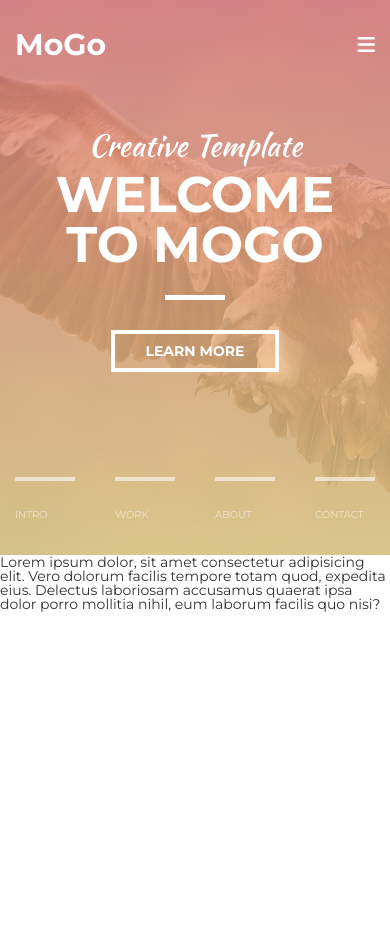
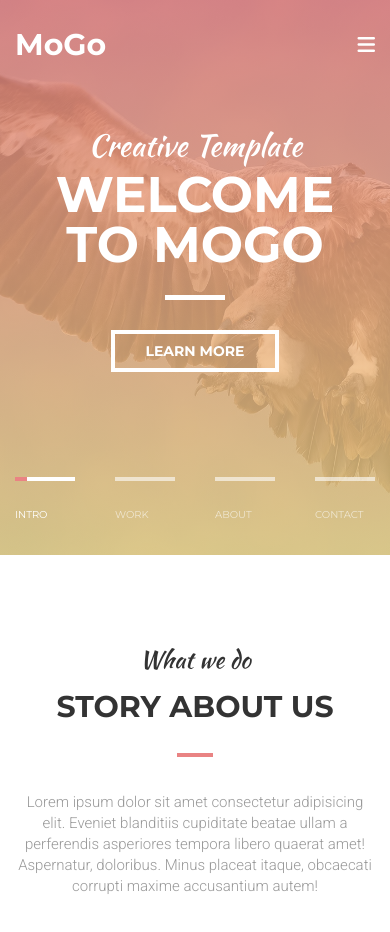
Before and after one commit to TranDangKhoi/mogo-project, a React (Create React App) app in the folder mogo-project/: page / in a window 390 px wide. Shown: the top 932 px of the page. Before the commit the page ends 844 px from the top, so only its background shows below. Built offline with nearby package versions, Linux system fonts and the light colour scheme.

Commit message:
:+1: Create more mixins, finish responsive header and preparing for about us

```diff
--- /dev/null
+++ b/mogo-project/src/components/container/Container.js
@@ -0,0 +1,7 @@
+import React from "react";
+
+const Container = ({ children }) => {
+  return <div className="container">{children}</div>;
+};
+
+export default Container;
--- a/mogo-project/src/components/header/Header.js
+++ b/mogo-project/src/components/header/Header.js
@@ -4,15 +4,16 @@ import { useExpandNavigation } from "../../hooks/useExpandNavigation";
 import "./_header.scss";
 import "./HeaderData";
 import { HeaderTopData, HeaderBottomData } from "./HeaderData";
+import Container from "../container/Container";
 const Header = () => {
   return (
     <>
       <header className="header">
-        <div className="container">
+        <Container>
           <HeaderTop></HeaderTop>
           <HeaderContent></HeaderContent>
           <HeaderBottom></HeaderBottom>
-        </div>
+        </Container>
       </header>
     </>
   );
@@ -64,7 +65,12 @@ const HeaderBottom = () => {
     <div className="header-bottom">
       {HeaderBottomData.length > 0 &&
         HeaderBottomData.map((item) => (
-          <div className="header-bottom-item" key={item.id}>
+          <div
+            className={`header-bottom-item ${
+              item.currentlyIn ? "is-active" : null
+            }`}
+            key={item.id}
+          >
             <span className="header-bottom-number">{item.order}</span>
             <span className="header-bottom-text">{item.title}</span>
           </div>
--- a/mogo-project/src/components/header/HeaderData.js
+++ b/mogo-project/src/components/header/HeaderData.js
@@ -41,20 +41,24 @@ export const HeaderBottomData = [
     id: 1,
     order: "01",
     title: "Intro",
+    currentlyIn: true,
   },
   {
     id: 2,
     order: "02",
     title: "Work",
+    currentlyIn: false,
   },
   {
     id: 3,
     order: "03",
     title: "About",
+    currentlyIn: false,
   },
   {
     id: 4,
     order: "04",
     title: "Contact",
+    currentlyIn: false,
   },
 ];
--- a/mogo-project/src/components/header/_header.scss
+++ b/mogo-project/src/components/header/_header.scss
@@ -1,4 +1,4 @@
-@import "../../helper/variable";
+@import "../../helper/styles";
 
 .header {
   min-height: 100rem;
@@ -62,11 +62,10 @@
       content: "";
       position: absolute;
       bottom: 0;
-      left: 50%;
+      @include absoluteCenter(horizontal);
       width: 6rem;
       height: 5px;
       background: white;
-      transform: translateX(-50%);
     }
   }
   &-content-more {
@@ -102,8 +101,9 @@
       &::before {
         content: "";
         position: absolute;
-        height: 4px;
-        width: 20%;
+        // height: 4px;
+        // width: 20%;
+        @include size(20%, 4px);
         background: $primary-color;
         top: 0;
         left: 0;
@@ -147,6 +147,10 @@
       display: inline-block;
       padding-bottom: 0.6rem;
       border-bottom: 4px solid transparent;
+    }
+    &-menu-link:hover {
+      border-bottom: 4px solid $secondary-color;
+      color: $secondary-color;
     }
     &-menu-icon {
       color: white;
--- /dev/null
+++ b/mogo-project/src/components/paragraph/Paragraph.js
@@ -0,0 +1,13 @@
+import React from "react";
+import "./_paragraph.scss";
+const Paragraph = ({ caption, title, children }) => {
+  return (
+    <div className="paragraph">
+      <h3 className="paragraph-caption">{caption}</h3>
+      <h2 className="paragraph-title">{title}</h2>
+      {children && <p className="paragraph-desc">{children}</p>}
+    </div>
+  );
+};
+
+export default Paragraph;
--- /dev/null
+++ b/mogo-project/src/components/paragraph/_paragraph.scss
@@ -0,0 +1,38 @@
+@import "../../helper/styles";
+
+.paragraph {
+  padding-top: 9.3rem;
+  padding-bottom: 11rem;
+  background: white;
+  text-align: center;
+
+  &-caption {
+    font-family: $tertiary-font;
+    font-size: 2.4rem;
+    margin-bottom: 2rem;
+  }
+  &-title {
+    font-size: 3rem;
+    font-weight: 700;
+    text-transform: uppercase;
+    padding-bottom: 3.5rem;
+    margin-bottom: 3.5rem;
+    position: relative;
+    &::after {
+      content: "";
+      bottom: 0;
+      @include absoluteCenter(horizontal);
+      @include bg($primary-color);
+      width: 10%;
+      height: 4px;
+    }
+  }
+  &-desc {
+    font-size: 1.5rem;
+    font-family: $secondary-font;
+    line-height: 1.4;
+    color: $text-color;
+    font-weight: 300;
+    margin-bottom: 10rem;
+  }
+}
--- /dev/null
+++ b/mogo-project/src/helper/_mixins.scss
@@ -0,0 +1,26 @@
+@mixin size($width, $height: $width) {
+  width: $width;
+  height: $height;
+}
+
+@mixin absoluteCenter($direction: "horizontal") {
+  position: absolute;
+  // @if $variable === "argument"
+  @if $direction == "horizontal-vertical" {
+    top: 50%;
+    left: 50%;
+    transform: translate(-50%, -50%);
+  }
+  @if $direction == "vertical" {
+    top: 50%;
+    transform: translateY(-50%);
+  }
+  @if $direction == "horizontal" {
+    left: 50%;
+    transform: translateX(-50%);
+  }
+}
+
+@mixin bg($color: red) {
+  background: $color;
+}
--- /dev/null
+++ b/mogo-project/src/helper/_styles.scss
@@ -0,0 +1,2 @@
+@import "./mixins";
+@import "./variable";
--- a/mogo-project/src/pages/homepage/Homepage.js
+++ b/mogo-project/src/pages/homepage/Homepage.js
@@ -1,12 +1,17 @@
 import React from "react";
+import Container from "../../components/container/Container";
+import Paragraph from "../../components/paragraph/Paragraph";
 
 const Homepage = () => {
   return (
-    <div>
-      Lorem ipsum dolor, sit amet consectetur adipisicing elit. Vero dolorum
-      facilis tempore totam quod, expedita eius. Delectus laboriosam accusamus
-      quaerat ipsa dolor porro mollitia nihil, eum laborum facilis quo nisi?
-    </div>
+    <Container>
+      <Paragraph caption={"What we do"} title={"Story about us"}>
+        Lorem ipsum dolor sit amet consectetur adipisicing elit. Eveniet
+        blanditiis cupiditate beatae ullam a perferendis asperiores tempora
+        libero quaerat amet! Aspernatur, doloribus. Minus placeat itaque,
+        obcaecati corrupti maxime accusantium autem!
+      </Paragraph>
+    </Container>
   );
 };
 
```
Also changed, not shown: 1 other file (tests, documents, lock files or other folders).
